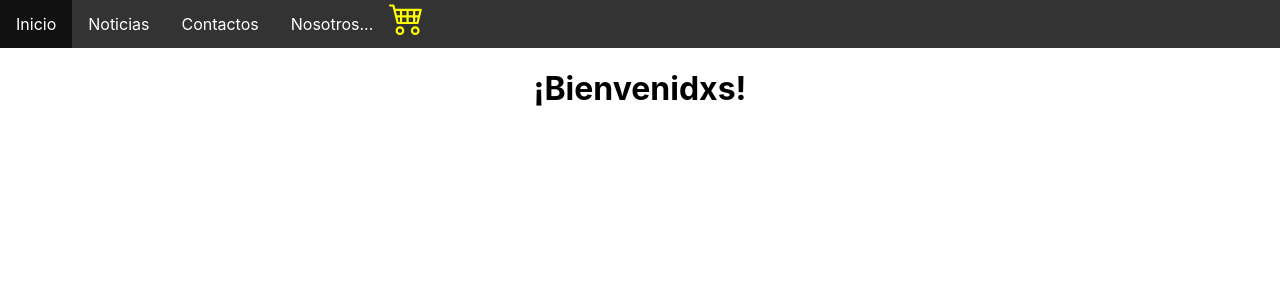
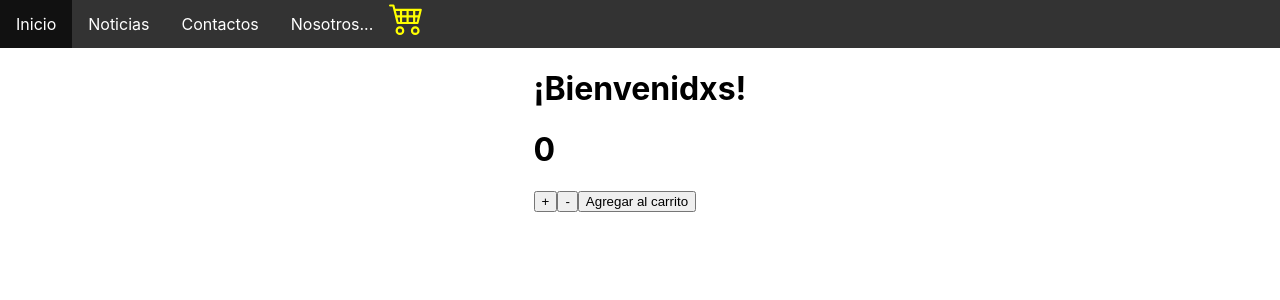
Before and after one commit to ExequielLeguizamon/ReactJS, a React (Create React App) app: page / in a window 1280 px wide. Shown: the top 300 px of the page. Built offline with nearby package versions, Linux system fonts and the light colour scheme.

Commit message:
Desafio:ContadorConBoton

```diff
--- /dev/null
+++ b/src/components/ItemCount/ItemCount.jsx
@@ -0,0 +1,26 @@
+import React from 'react'
+import { useState } from 'react'
+
+const ItemCount = (handleAdd) => {
+
+    const [counter, setCounter] = useState(0)
+    const limitStock = 25
+
+    const onAdd = () => {
+      if (counter < limitStock) setCounter(counter + 1)
+    }
+    const onDecrement = () => {
+      if (counter > 0) setCounter(counter - 1)
+    }
+
+    return (
+      <div>
+        <h1>{counter}</h1>
+        <button onClick={onAdd}>+</button>
+        <button onClick={onDecrement}>-</button>
+        <button onClick={handleAdd}>Agregar al carrito</button>
+      </div>
+    )
+}
+
+export default ItemCount
--- a/src/containers/ItemListContainer.jsx
+++ b/src/containers/ItemListContainer.jsx
@@ -1,8 +1,17 @@
 import React from 'react'
+import ItemCount from '../components/ItemCount/ItemCount'
 
 const ItemListContainer = ({greeting}) => {
+
+const handleAdd = () => {
+  console.log("Se agrego al carrito")
+}
+
   return (
-    <h1>{greeting}</h1>
+    <div>
+      <h1>{greeting}</h1>
+      <ItemCount handleAdd={handleAdd}/>
+    </div>
   )
 }
 
```
